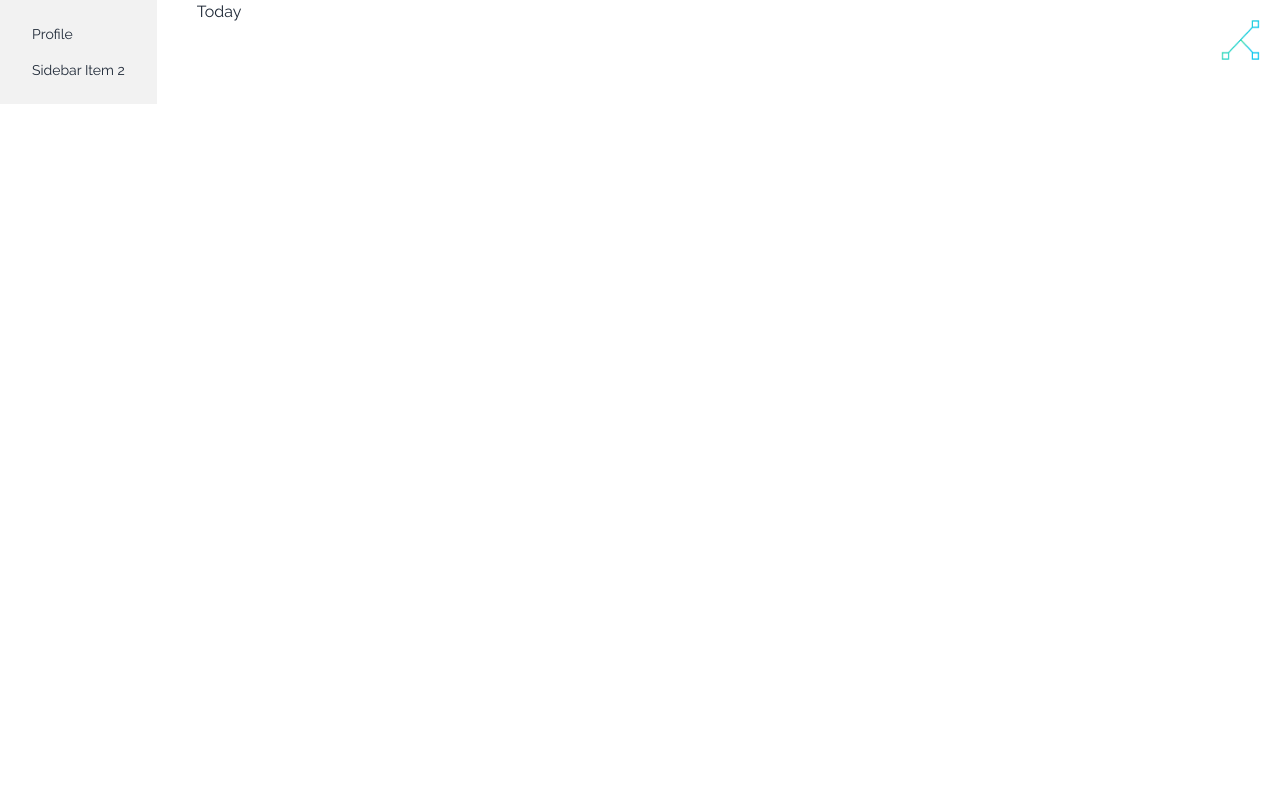
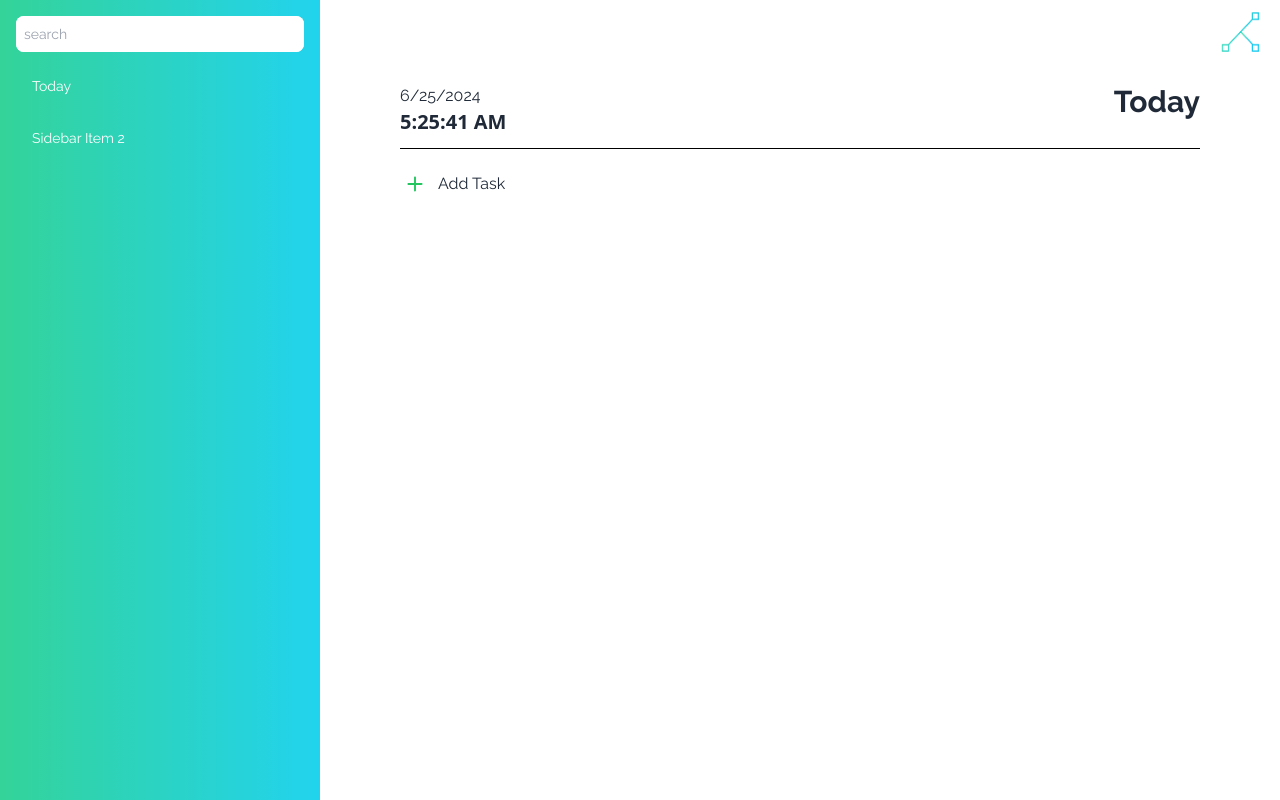
Before and after one commit to Shahriar-Samir/TODO-LIST-frontend, a React (Vite) app: page /app/today in a window 1280 px wide. Built offline with nearby package versions, Linux system fonts and the light colour scheme.

Commit message:
added today page

```diff
--- a/src/Dashboard/Dashboard.jsx
+++ b/src/Dashboard/Dashboard.jsx
@@ -1,13 +1,12 @@
 import React from 'react';
-import { Outlet } from 'react-router-dom';
+import { FaSearch } from 'react-icons/fa';
+import { Link, Outlet } from 'react-router-dom';
 
 const Dashboard = () => {
     return (
-        <div className='relative'>
-            <div className='absolute right-5 top-5'>
-                <img src='/logos/checkit.png' className='w-[40px] h-[40px]'/>
-            </div>
-        <div className="drawer lg:drawer-open w-1/2 flex gap-10 ">
+        <div className=''>
+
+        <div className="drawer lg:drawer-open flex ">
   <input id="my-drawer-2" type="checkbox" className="drawer-toggle" />
   {/* <div className="drawer-content flex flex-col items-center justify-center">
 
@@ -15,15 +14,24 @@ const Dashboard = () => {
       Open drawer
     </label>
   </div> */}
-  <div className="drawer-side">
+  <div className="w-1/4 h-[100vh] ">
     <label htmlFor="my-drawer-2" aria-label="close sidebar" className="drawer-overlay"></label>
-    <ul className="menu bg-base-200 text-base-content p-4 ">
+    <ul className="menu gap-4  p-4 w-full h-full text-white bg-gradient-to-r from-emerald-400 to-cyan-400 bg-cyan-500">
       {/* Sidebar content here */}
-      <li><a>Profile</a></li>
+        <div className='bg-white flex justify-between rounded-lg relative w-full'>
+        <input className='p-2 outline-0 rounded-lg w-full' placeholder='search '/>
+        <FaSearch className='absolute top-3 right-2'/>
+        </div>
+      <li><Link to='/app/today'>Today</Link></li>
       <li><a>Sidebar Item 2</a></li>
     </ul>
   </div>
+  <div className='w-3/4'>
+  <nav className='flex justify-end px-5 py-3'>
+                <img src='/logos/checkit.png' className='w-[40px] h-[40px]'/>
+            </nav>
   <Outlet/>
+  </div>
 </div>
 
         </div>
--- a/src/Dashboard/Today.jsx
+++ b/src/Dashboard/Today.jsx
@@ -1,9 +1,39 @@
-import React from 'react';
+import { useEffect, useState } from "react";
+import { IoIosAdd, IoIosAddCircle } from "react-icons/io";
 
 const Today = () => {
+
+    const [today,setToday] = useState()
+    const [presentTime,setPresentTime] = useState()
+    const [icon,setIcon] = useState(false)
+
+    const mouseIn = ()=>{
+        setIcon(true)
+    }
+    const mouseOut = ()=>{
+        setIcon(false)
+    }
+
+    useEffect(()=>{
+        setInterval(()=>{
+            const date = new Date()
+            setToday(date.toLocaleDateString())
+            setPresentTime(date.toLocaleTimeString())
+        },1000)
+    },[])
+
     return (
-        <div>
-            Today
+        <div className='w-10/12 mx-auto'>
+            <div className="flex mt-5 border-b pb-3 border-black justify-between">
+            <div>
+            <h1 className=''>{today}</h1>
+            <h1 className='font-sans text-xl font-bold'>{presentTime}</h1>
+            </div>
+            <h1 className='text-3xl font-bold '>Today</h1>
+            </div>
+            <div className='mt-5'>
+                <button className="flex items-center gap-2 " onMouseEnter={mouseIn} onMouseLeave={mouseOut}>{icon ?<IoIosAddCircle  className="text-green-500 text-3xl"/> : <IoIosAdd  className="text-green-500 text-3xl"/>} Add Task</button>
+            </div>
         </div>
     );
 };
```
